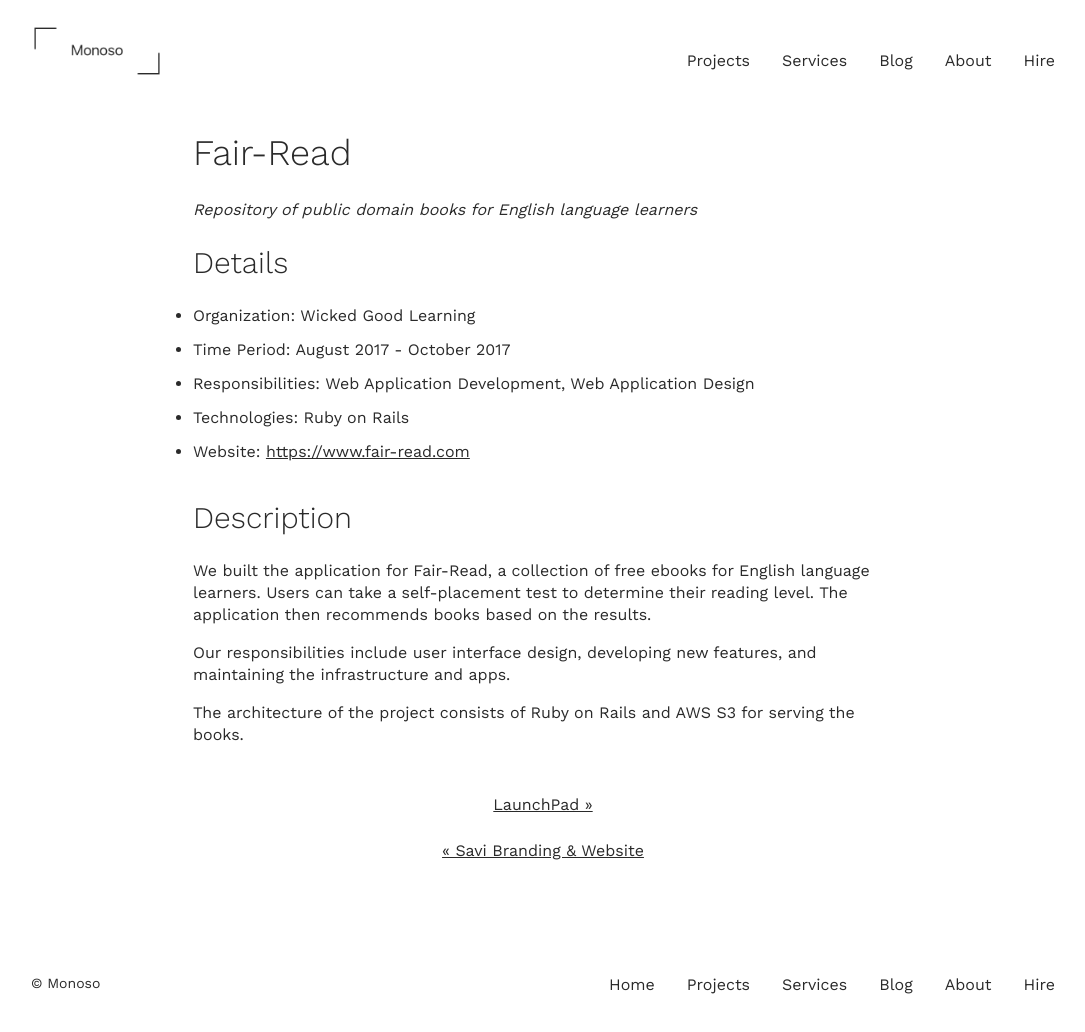
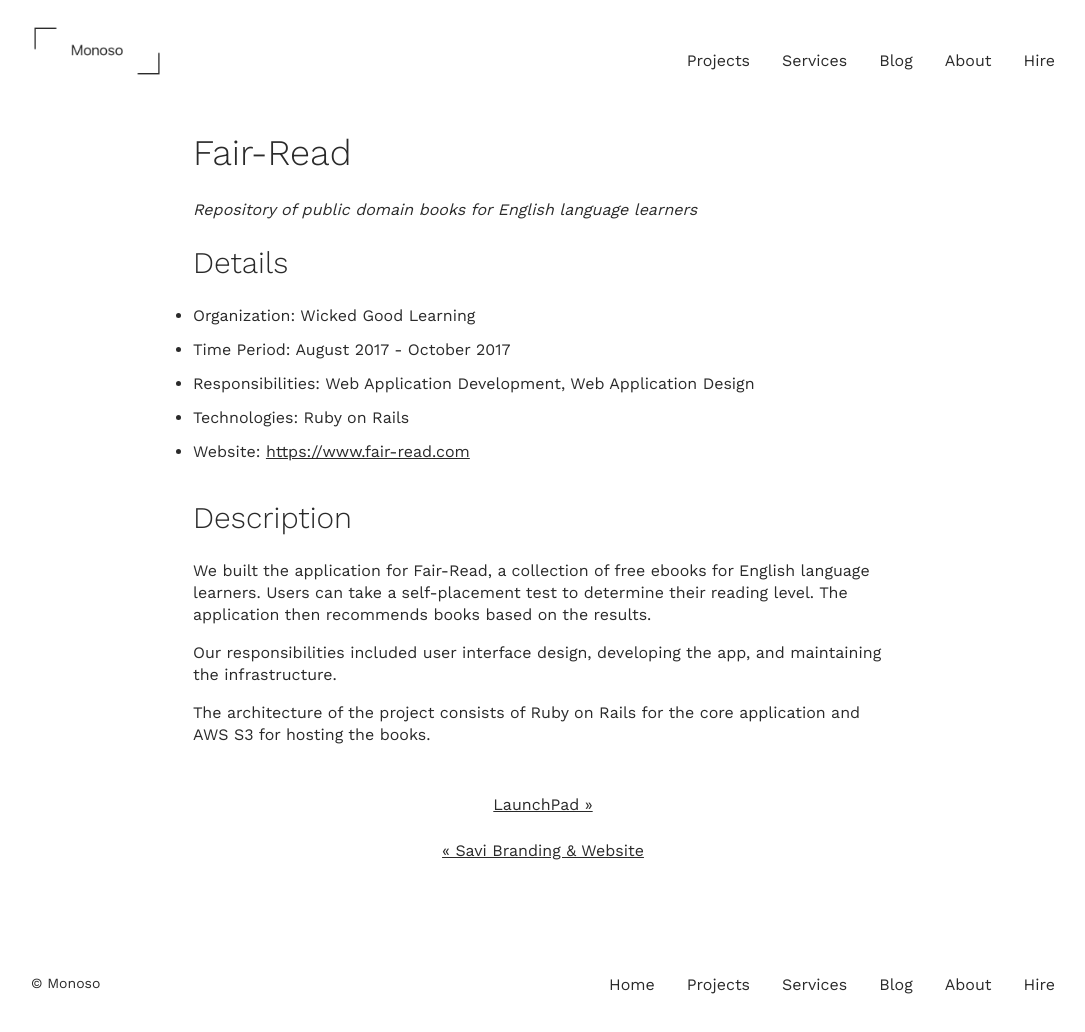
Before and after one commit to brettchalupa/brettcodes, a Jekyll site: the page built from _projects/fair-read.md, in a window 1280 px wide. Shown: the whole page, without its empty margins (97-1182 px from the left). Built offline with Jekyll 4.4.1, drawn with Linux system fonts in a browser that asks for light colours.

Commit message:
Tweak Fair-Read project language

```diff
--- a/_projects/fair-read.md
+++ b/_projects/fair-read.md
@@ -18,7 +18,7 @@
 
 We built the application for Fair-Read, a collection of free ebooks for English language learners. Users can take a self-placement test to determine their reading level. The application then recommends books based on the results.
 
-Our responsibilities include user interface design, developing new features, and maintaining the infrastructure and apps.
+Our responsibilities included user interface design, developing the app, and maintaining the infrastructure.
 
-The architecture of the project consists of Ruby on Rails and AWS S3 for
-serving the books.
+The architecture of the project consists of Ruby on Rails for the core
+application and AWS S3 for hosting the books.
```
